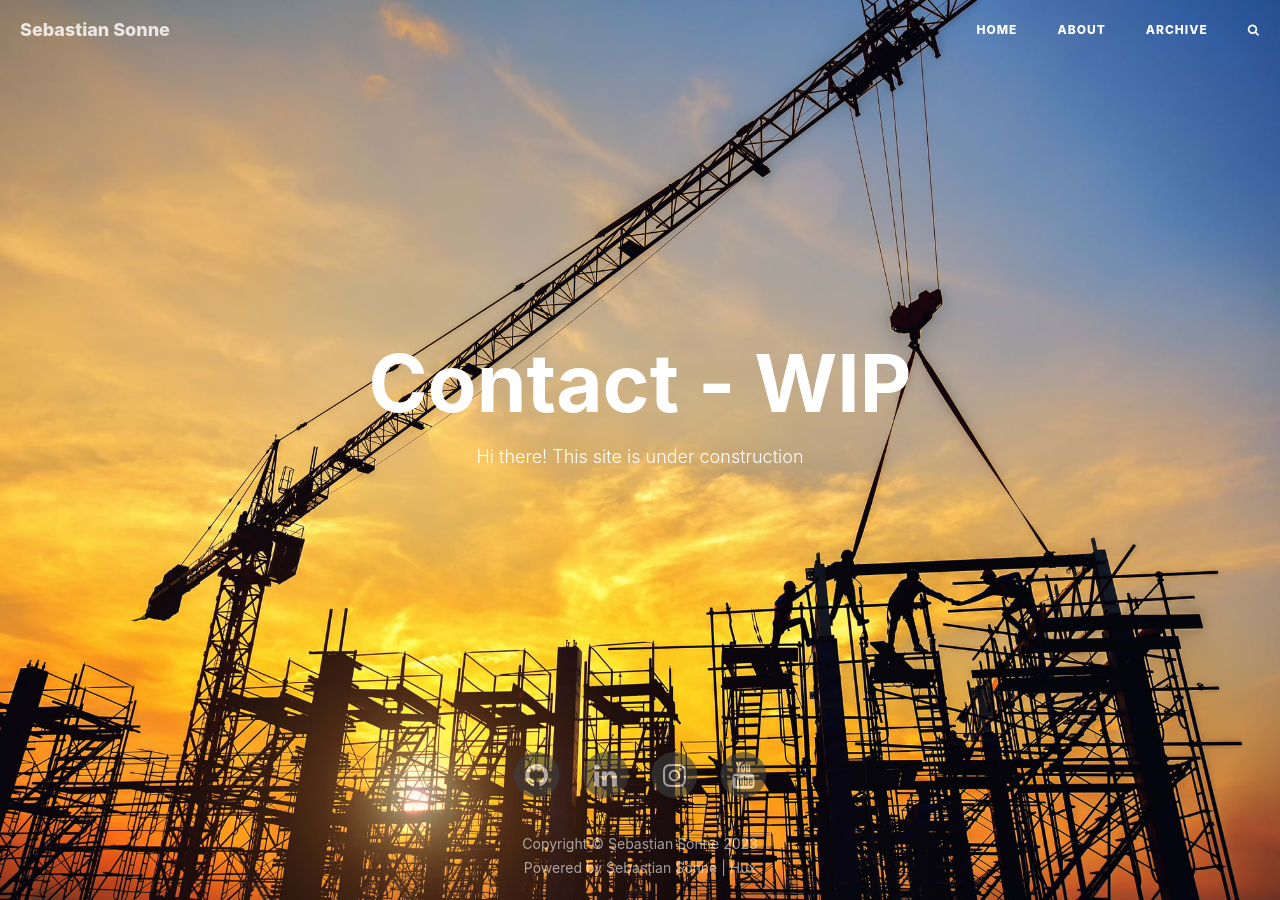
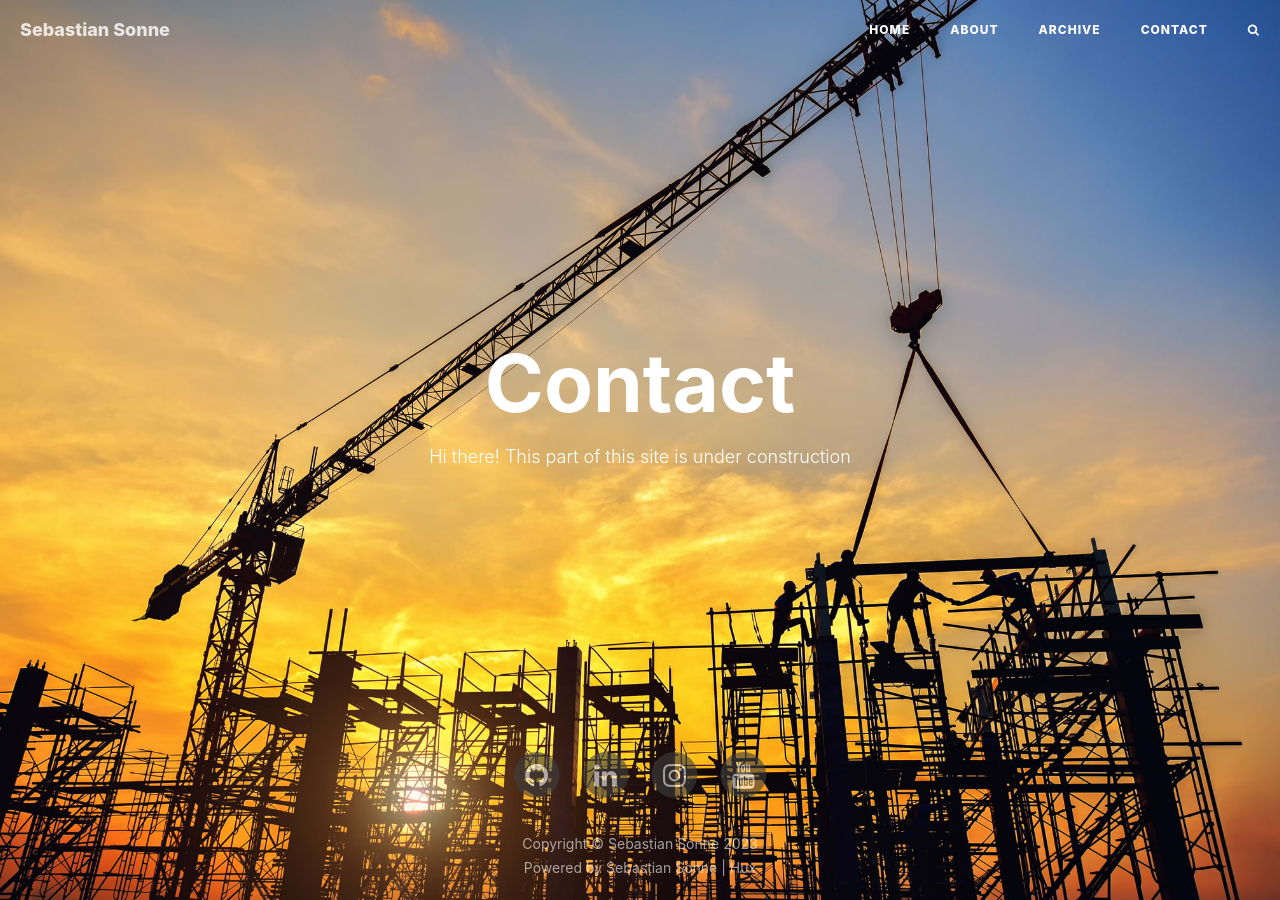
Before and after one commit to Sebastian-Sonne/sebastian-sonne.github.io, a Jekyll site: the page built from contact.html, in a window 1280 px wide. Built offline with Jekyll 4.4.1, drawn with Linux system fonts in a browser that asks for light colours; nearby versions of some CDN libraries; comment, search, counter and statistics services are not loaded.

Commit message:
navbar updates, contrast adjustments

```diff
--- a/_includes/nav.html
+++ b/_includes/nav.html
@@ -30,6 +30,9 @@
                         </li>
                         {% endif %}
                         {% endfor %}
+                        <li>
+                            <a href="{{ site.baseurl }}/contact">Contact</a>
+                        </li>
                         <li class="search-icon">
                             <a href="javascript:void(0)">
                                 <i class="fa fa-search"></i>
@@ -38,6 +41,7 @@
                     </ul>
                 </div>
             </div>
+
             <!-- /.navbar-collapse -->
         </div>
         <!-- /.container -->
--- a/_includes/search.html
+++ b/_includes/search.html
@@ -9,7 +9,7 @@
     <div class="row">
       <div class="col-lg-8 col-lg-offset-2 col-md-10 col-md-offset-1">
         <form></form>
-        <input type="text" id="search-input" placeholder="$ grep...">
+        <input type="text" id="search-input" placeholder="This is a place-holder :)">
         </form>
         <div id="search-results" class="mini-post-list"></div>
       </div>
--- a/contact.html
+++ b/contact.html
@@ -1,8 +1,8 @@
 ---
 layout: default
-title: Contact - WIP
+title: Contact
 hide-in-nav: true
-description: "Hi there! This site is under construction"
+description: "Hi there! This part of this site is under construction"
 header-img: "img/bg_construction.jpeg"
 ---
 
--- a/less/search.less
+++ b/less/search.less
@@ -5,7 +5,7 @@
   bottom: 0;
   left: 0;
   z-index: 100;
-  background: #fff;
+  background: #737373;
   -webkit-transition: all 400ms cubic-bezier(0.32, 1, 0.23, 1);
   transition: all 400ms cubic-bezier(0.32, 1, 0.23, 1);
   -webkit-transform: translate(0, 100%);
```
Also changed, not shown: css/hux-blog.css (+5 -2 lines), css/hux-blog.min.css.
